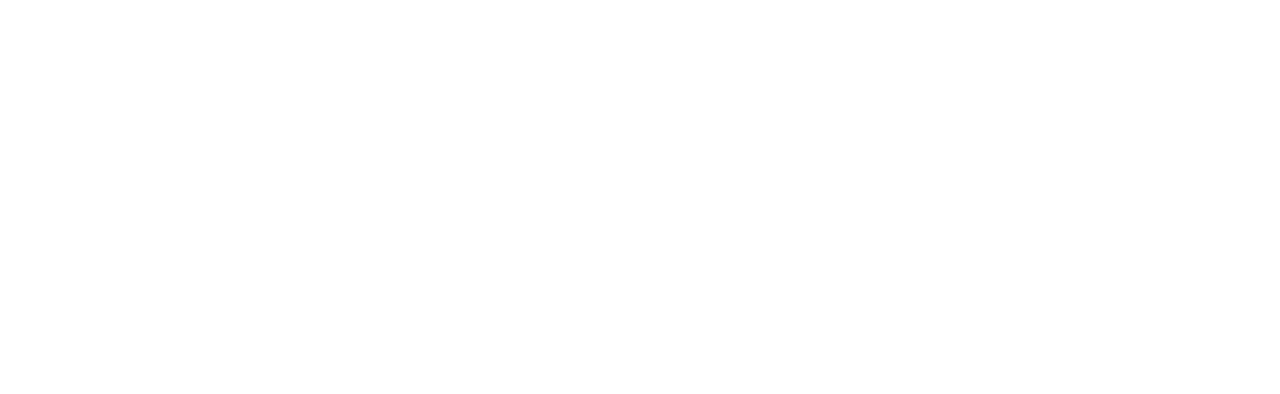
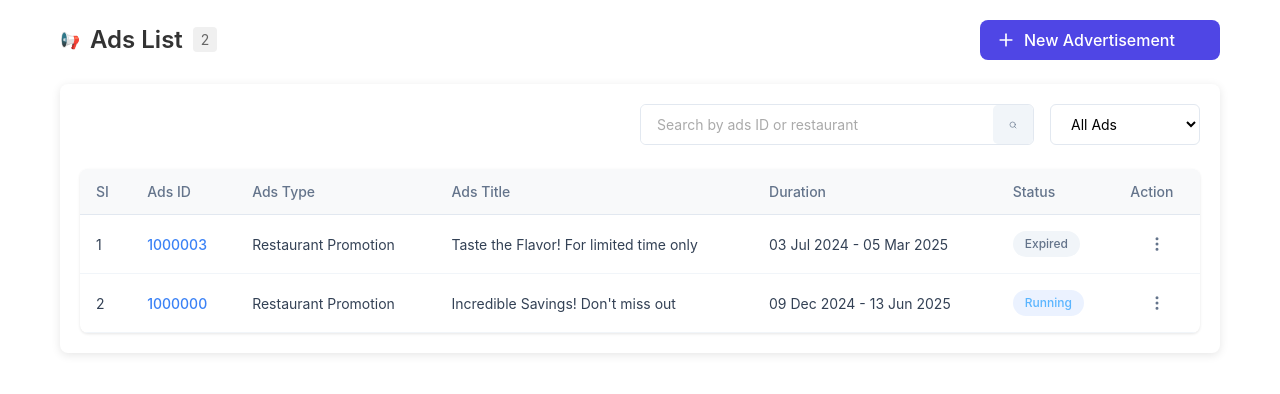
Before and after one commit to sanamthapa5/RestaurantPanel, a React (Vite) app in the folder restaurant/: page /AdsList in a window 1280 px wide. Before the commit this address had no page. Shown: the top 394 px of the page. Built offline with nearby package versions, Linux system fonts and the light colour scheme.

Commit message:
Update Ads List page

```diff
--- a/restaurant/src/App.jsx
+++ b/restaurant/src/App.jsx
@@ -32,6 +32,7 @@
 import Pending from "./pages/Advertisement/AdvertisementList/Pending";
 import Category from "./pages/FoodManagement/Category";
 import SubCategory from "./pages/FoodManagement/Subcategory";
+import AdsList from "./pages/Advertisement/AdvertisementList/AdsList";
 // import EmployeeListFinal from "./pages/EmployeeRole/EmployeeListFinal";
 
 const App = () => {
@@ -56,7 +57,6 @@
         <Route path="/FoodDashboard" element={<FoodDashboard />} />
         <Route path="/Ssidebar" element={<Ssidebar />} />
         <Route path="/Footer" element={<Footer />} />
-        <Route path="/BillingSection" element={<BillingSection />} />
         <Route
           path="/FoodCampaign"
           element={
@@ -199,6 +199,7 @@
             </Layout>
           }
         />
+        <Route path="/AdsList" element={<AdsList />} />
 
         {/* <Route path="/Pending" element={<Pending />} /> */}
         <Route
--- a/restaurant/src/components/Sidebar.jsx
+++ b/restaurant/src/components/Sidebar.jsx
@@ -191,7 +191,7 @@
                   </Link>
                 </li>
                 <li className="submenu-item">
-                  <Link to="#" className="submenu-link">
+                  <Link to="/AdsList" className="submenu-link">
                     <span className="bullet">•</span>
                     <span className="text">Ads List</span>
                   </Link>
--- a/restaurant/src/pages/Advertisement/AdvertisementList/AdsList.css
+++ b/restaurant/src/pages/Advertisement/AdvertisementList/AdsList.css
@@ -81,6 +81,7 @@
 
   .AdsList-filter-dropdown select {
     padding: 10px 16px;
+
     border: 1px solid #e2e8f0;
     border-radius: 6px;
     background-color: white;
@@ -141,8 +142,9 @@
   }
 
   .AdsList-status-badge.running {
-    background-color: #ecfdf5;
-    color: #10b981;
+    background-color: #ebf2ff;
+    /* color: #10b981; */
+    color: rgb(90, 181, 255);
   }
 
   .AdsList-action-btn {
--- a/restaurant/src/pages/Advertisement/AdvertisementList/AdsList.jsx
+++ b/restaurant/src/pages/Advertisement/AdvertisementList/AdsList.jsx
@@ -1,8 +1,127 @@
+// "use client";
+
+// import { useState } from "react";
+// import "./AdsList.css";
+// import { Search, MoreVertical, Plus } from "lucide-react";
+
+// const AdsList = () => {
+//   const [searchQuery, setSearchQuery] = useState("");
+//   const [filterValue, setFilterValue] = useState("All Ads");
+
+//   const ads = [
+//     {
+//       id: 1,
+//       adsId: "1000003",
+//       adsType: "Restaurant Promotion",
+//       adsTitle: "Taste the Flavor! For limited time only",
+//       duration: "03 Jul 2024 - 05 Mar 2025",
+//       status: "Expired",
+//     },
+//     {
+//       id: 2,
+//       adsId: "1000000",
+//       adsType: "Restaurant Promotion",
+//       adsTitle: "Incredible Savings! Don't miss out",
+//       duration: "09 Dec 2024 - 13 Jun 2025",
+//       status: "Running",
+//     },
+//   ];
+
+//   const handleSearchChange = (e) => {
+//     setSearchQuery(e.target.value);
+//   };
+
+//   const handleFilterChange = (e) => {
+//     setFilterValue(e.target.value);
+//   };
+
+//   return (
+//     <div className="AdsList-container">
+//       <div className="AdsList-header">
+//         <div className="AdsList-title">
+//           <span className="AdsList-icon">📢</span>
+//           <h1>Ads List</h1>
+//           <span className="AdsList-badge">{ads.length}</span>
+//         </div>
+//         <button className="Pending-new-ad-button">
+//           <Plus size={20} />
+//           <span>New Advertisement</span>
+//         </button>
+//       </div>
+//       <div className="Pending-content-wrapper">
+//         <div className="AdsList-search-container">
+//           <div className="AdsList-search-box">
+//             <input
+//               type="text"
+//               placeholder="Search by ads ID or restaurant"
+//               value={searchQuery}
+//               onChange={handleSearchChange}
+//             />
+//             <button className="AdsList-search-btn">
+//               <Search size={20} />
+//             </button>
+//           </div>
+//           <div className="AdsList-filter-dropdown">
+//             <select value={filterValue} onChange={handleFilterChange}>
+//               <option>All Ads</option>
+//               <option>Running</option>
+//               <option>Approved</option>
+//               <option>Expired</option>
+//               <option>Denied</option>
+//             </select>
+//           </div>
+//         </div>
+
+//         <div className="AdsList-table-container">
+//           <table>
+//             <thead>
+//               <tr>
+//                 <th>SI</th>
+//                 <th>Ads ID</th>
+//                 <th>Ads Type</th>
+//                 <th>Ads Title</th>
+//                 <th>Duration</th>
+//                 <th>Status</th>
+//                 <th>Action</th>
+//               </tr>
+//             </thead>
+//             <tbody>
+//               {ads.map((ad) => (
+//                 <tr key={ad.id}>
+//                   <td>{ad.id}</td>
+//                   <td className="AdsList-ads-id">{ad.adsId}</td>
+//                   <td>{ad.adsType}</td>
+//                   <td>{ad.adsTitle}</td>
+//                   <td>{ad.duration}</td>
+//                   <td>
+//                     <span
+//                       className={`AdsList-status-badge ${ad.status.toLowerCase()}`}
+//                     >
+//                       {ad.status}
+//                     </span>
+//                   </td>
+//                   <td>
+//                     <button className="AdsList-action-btn">
+//                       <MoreVertical size={18} />
+//                     </button>
+//                   </td>
+//                 </tr>
+//               ))}
+//             </tbody>
+//           </table>
+//         </div>
+//       </div>
+//     </div>
+//   );
+// };
+
+// export default AdsList;
+
 "use client";
 
 import { useState } from "react";
 import "./AdsList.css";
-import { Search, MoreVertical, Plus } from "lucide-react";
+import { Search, MoreVertical, Plus, AlertTriangle } from "lucide-react";
 
 const AdsList = () => {
   const [searchQuery, setSearchQuery] = useState("");
@@ -35,13 +154,23 @@
     setFilterValue(e.target.value);
   };
 
+  // Filter ads based on search query and filter value
+  const filteredAds = ads.filter((ad) => {
+    const matchesSearch =
+      ad.adsId.toLowerCase().includes(searchQuery.toLowerCase()) ||
+      ad.adsTitle.toLowerCase().includes(searchQuery.toLowerCase());
+    const matchesFilter =
+      filterValue === "All Ads" || ad.status === filterValue;
+    return matchesSearch && matchesFilter;
+  });
+
   return (
     <div className="AdsList-container">
       <div className="AdsList-header">
         <div className="AdsList-title">
           <span className="AdsList-icon">📢</span>
           <h1>Ads List</h1>
-          <span className="AdsList-badge">{ads.length}</span>
+          <span className="AdsList-badge">{filteredAds.length}</span>
         </div>
         <button className="Pending-new-ad-button">
           <Plus size={20} />
@@ -86,7 +215,8 @@
               </tr>
             </thead>
             <tbody>
-              {ads.map((ad) => (
+              {filteredAds.length > 0 ? (
+                filteredAds.map((ad) => (
                   <tr key={ad.id}>
                     <td>{ad.id}</td>
                     <td className="AdsList-ads-id">{ad.adsId}</td>
@@ -106,7 +236,22 @@
                       </button>
                     </td>
                   </tr>
-              ))}
+                ))
+              ) : (
+                <tr>
+                  <td colSpan="7">
+                    <div className="empty-state">
+                      <div className="folder-icon">
+                        <div className="folder-top"></div>
+                        <div className="folder-body">
+                          <AlertTriangle className="alert-icon" size={24} />
+                        </div>
+                      </div>
+                      <p className="empty-text">No Data Found</p>
+                    </div>
+                  </td>
+                </tr>
+              )}
             </tbody>
           </table>
         </div>
```
Lines whose indentation alone changed are shown as unchanged.
